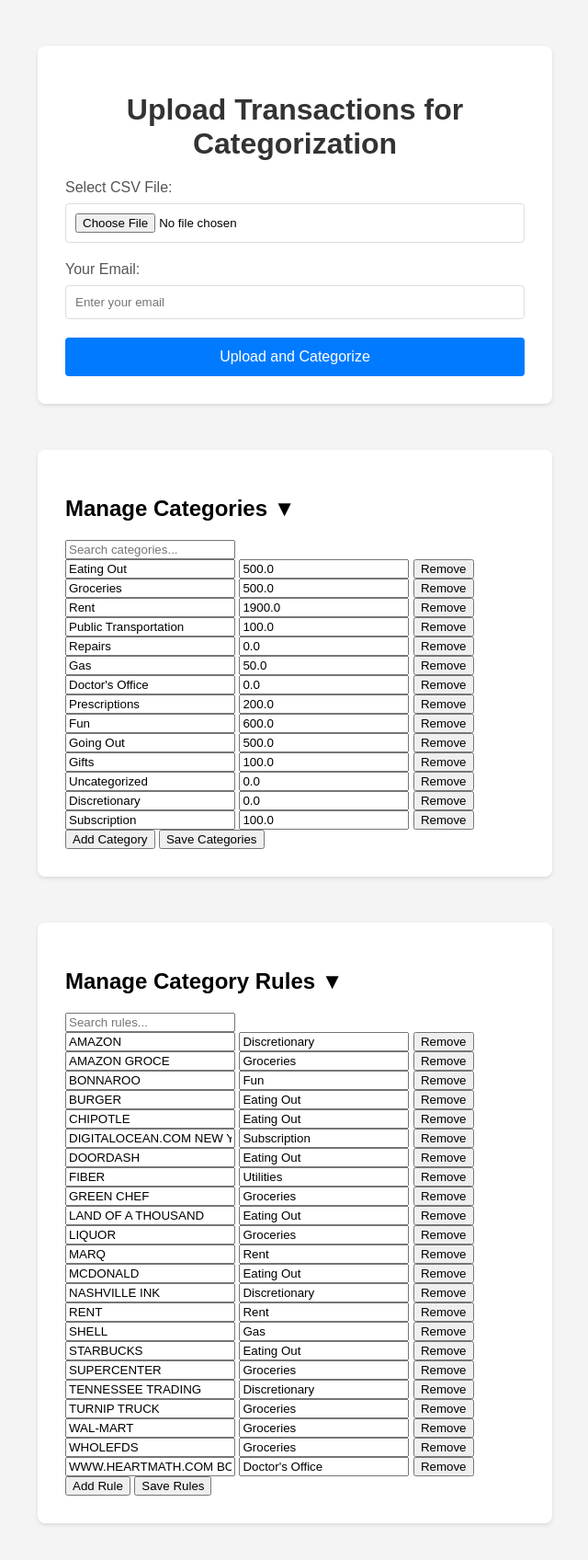
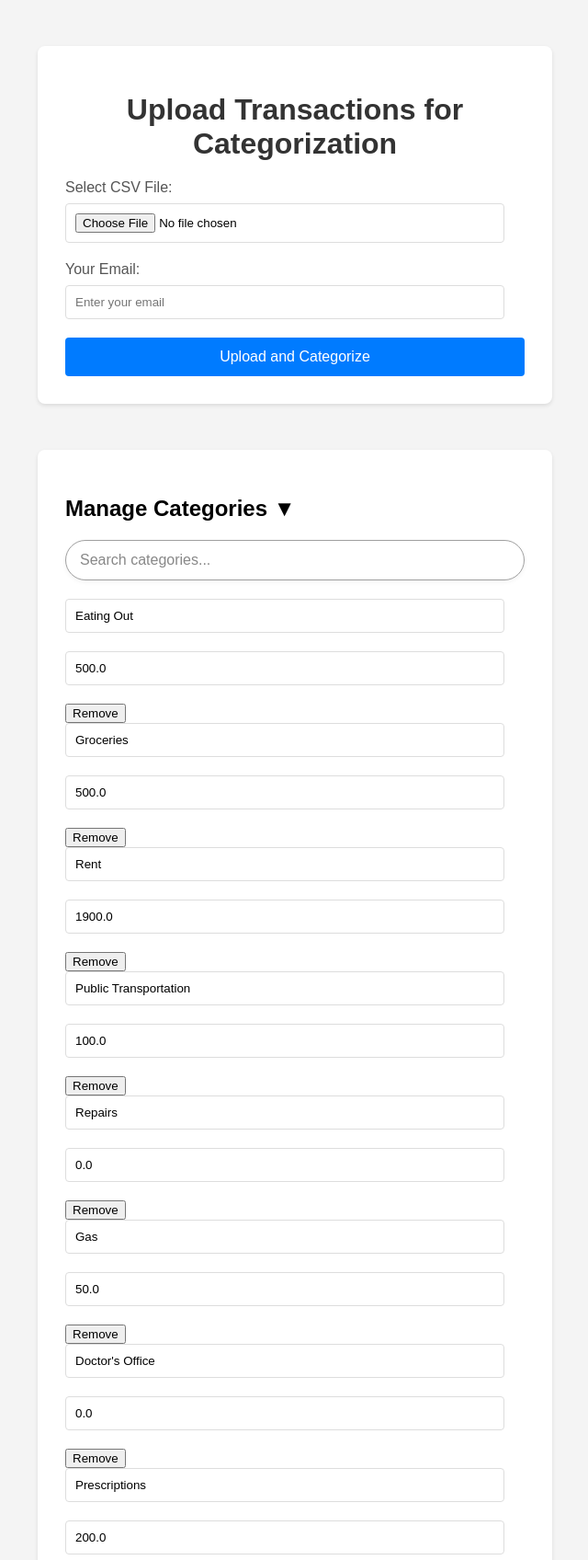
Before and after one commit to TheStoneRabbit/rabbit-budget, a Flask app: page / in a window 1280 px wide. Shown: the top 1696 px of the page at 92% size, without its empty margins (319-959 px from the left). Before the commit the page ends 1658 px from the top, so only its background shows below. Run offline with Flask 3, Linux system fonts and the light colour scheme.

Commit message:
Enhance styling for input fields and search bars for better usability and aesthetics

```diff
--- a/templates/index.html
+++ b/templates/index.html
@@ -29,12 +29,40 @@
             color: #555;
         }
         input[type="file"],
-        input[type="email"] {
+        input[type="email"],
+        input[type="text"],
+        input[type="number"] {
             width: calc(100% - 22px);
             padding: 10px;
             margin-bottom: 20px;
             border: 1px solid #ddd;
             border-radius: 4px;
+            box-sizing: border-box; /* Ensure padding doesn't increase width */
+        }
+
+        /* Modern Search Bar Styling */
+        #category-search,
+        #rule-search {
+            width: 100%;
+            padding: 12px 15px;
+            margin-bottom: 20px;
+            border: 1px solid #a0a0a0;
+            border-radius: 25px; /* More rounded corners */
+            font-size: 16px;
+            outline: none;
+            transition: all 0.3s ease;
+            box-shadow: 0 2px 5px rgba(0, 0, 0, 0.05);
+        }
+
+        #category-search:focus,
+        #rule-search:focus {
+            border-color: #007bff;
+            box-shadow: 0 0 0 3px rgba(0, 123, 255, 0.25);
+        }
+
+        #category-search::placeholder,
+        #rule-search::placeholder {
+            color: #888;
         }
         input[type="submit"] {
             background-color: #007bff;
```
